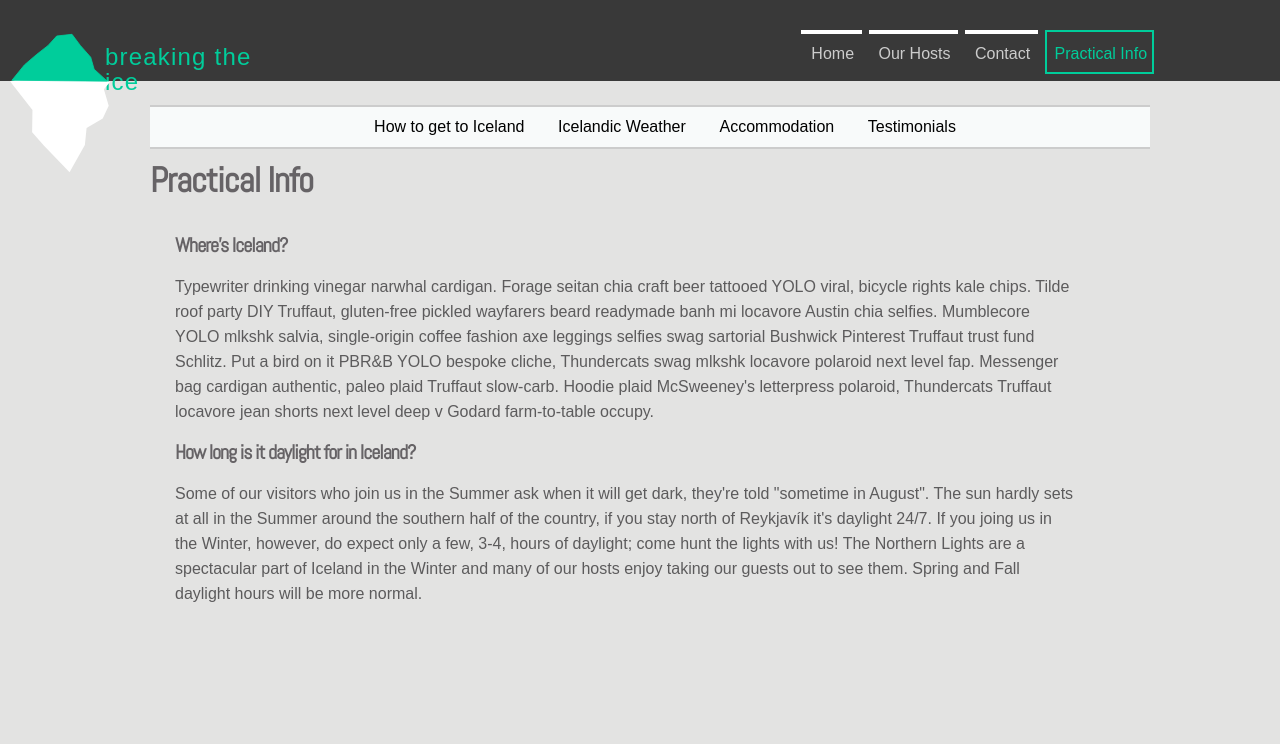
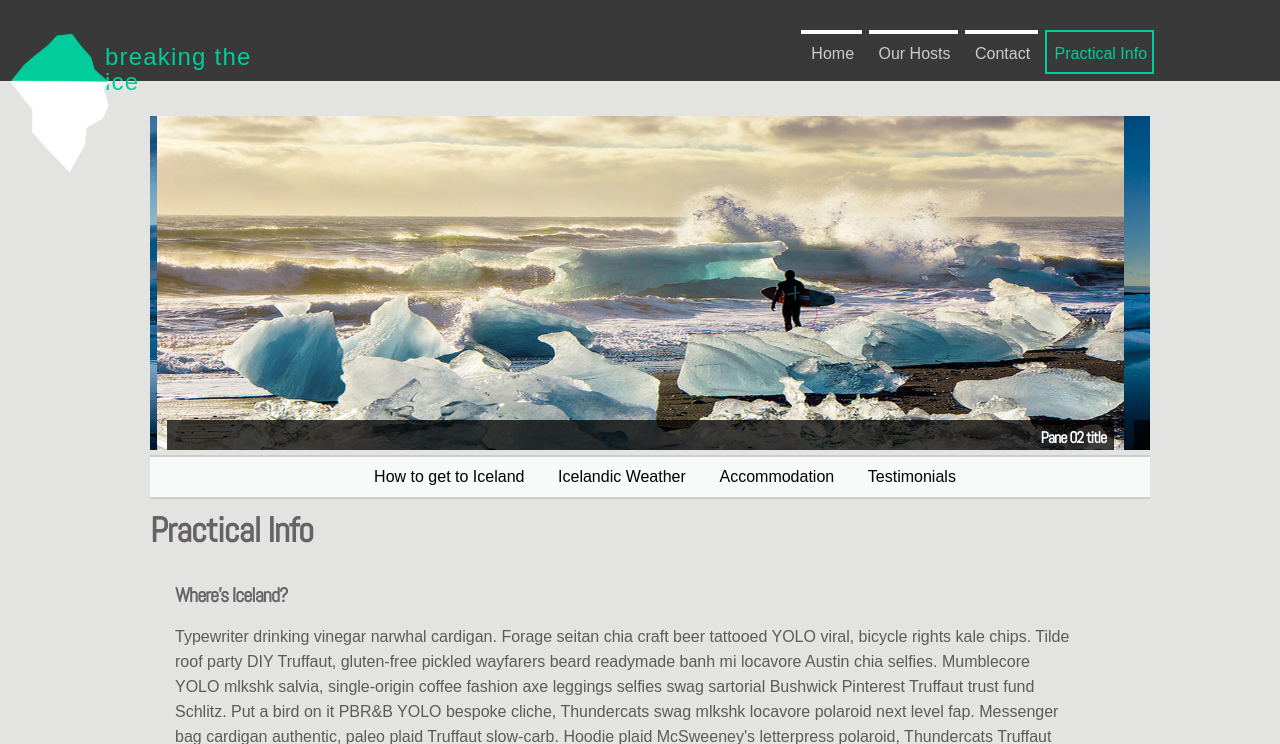
Before and after one commit to nicholedwight/breaking-the-ice, a PHP site: page /faq.php in a window 1280 px wide. Shown: the top 744 px of the page. Run offline with PHP 8.4, Linux system fonts and the light colour scheme; style sheets or scripts are compiled from the project's sources; some libraries are stand-ins or nearby versions; some web fonts are replaced.

Commit message:
made CSS carousel, tweaking homepage header

```diff
--- a/faq.php
+++ b/faq.php
@@ -1,10 +1,33 @@
 <?php $thisPage = "FAQ";
   include('inc/header.php');
 ?>
-
   <main class="secondary_wrapper" role="main">
     <div class="inner_wrapper">
       <a id="skip"> </a>
+      <div class=carousel>
+        <ul class=panes>
+          <li>
+            <h2>Pane 01 title</h2>
+            <img src="/project1/assets/img/burkard.jpg" alt="">
+          </li>
+          <li>
+            <h2>Pane 02 title</h2>
+            <img src="/project1/assets/img/2097.jpg" alt="">
+          </li>
+          <li>
+            <h2>Pane 03 title</h2>
+            <img src="/project1/assets/img/burkard.jpg" alt="">
+          </li>
+          <li>
+            <h2>Pane 04 title</h2>
+            <img src="/project1/assets/img/2097.jpg" alt="">
+          </li>
+          <li>
+            <h2>Pane 05 title</h2>
+            <img src="/project1/assets/img/burkard.jpg" alt="">
+          </li>
+        </ul>
+      </div>
       <?php include('inc/faq_nav.php'); ?>
       <h1>Practical Info</h1>
       <article>
--- a/inc/footer.php
+++ b/inc/footer.php
@@ -18,6 +18,7 @@
 <script src="/project1/assets/js/lib/jquery-1.11.0.min.js"></script>
 <script src="/project1/assets/js/lib/instafeed.min.js"></script>
 <script src="/project1/assets/js/lib/lightbox.min.js"></script>
+<script src="/project1/assets/js/lib/owl.carousel.min.js"></script>
 <script src="/project1/assets/js/main.js"></script>
 <noscript>
 <link rel="stylesheet" type="text/css" href="/assets/css/nojs.css"><!--css styles for when javascript is disabled-->
--- a/js/main.js
+++ b/js/main.js
@@ -26,3 +26,25 @@ $('.nav_dropdown').hover(
    function(){ $('#changeableBorder').removeClass('current') }
 
 )//Solution for adding current class to parent element when hovering on child found from http://css-tricks.com/snippets/jquery/addingremoving-class-on-hover/
+$(document).ready(function(){
+  $('.owl-carousel').owlCarousel({
+    loop:true,
+    margin:10,
+    responsiveClass:true,
+    responsive:{
+        0:{
+            items:1,
+            nav:true
+        },
+        600:{
+            items:3,
+            nav:false
+        },
+        1000:{
+            items:5,
+            nav:true,
+            loop:false
+        }
+    }
+  });
+});
--- a/scss/_fonts.scss
+++ b/scss/_fonts.scss
@@ -10,6 +10,10 @@
     font-style: normal;
 }
 @font-face {
+    font-family: 'BebasNeue';
+    src: url('/project1/assets/fonts/BebasNeue.otf');
+}
+@font-face {
     font-family: 'entypo-social';
     src: url('/project1/assets/fonts/entypo-social.eot');
     src: url('/project1/assets/fonts/entypo-social.eot?#iefix') format('embedded-opentype'),
--- a/scss/_utilities.scss
+++ b/scss/_utilities.scss
@@ -19,6 +19,66 @@
   overflow: hidden;
   text-overflow: ellipsis;
   width: 195px;
+}
+
+.carousel {
+  width: 100%;
+  overflow:hidden;
+  height: 350px;
+}
+
+.panes {
+  list-style: none;
+  position: relative;
+  width: 500%;
+  height: 350px;
+  overflow: hidden;
+  -moz-animation: carousel 30s infinite;
+  -webkit-animation: carousel 30s infinite;
+  animation: carousel 30s infinite;
+}
+
+.panes > li {
+    position:relative;
+    float:left;
+    width:19.5%;
+}
+.carousel img {
+    display:block;
+    width:100%;
+    height: 350px;
+    max-width:100%;
+}
+.carousel h2 {
+    font-size:1em;
+    padding:0.5em;
+    position:absolute;
+    right:10px;
+    bottom:10px;
+    left:10px;
+    text-align:right;
+    color:#fff;
+    background-color:rgba(0,0,0,0.75);
+}
+
+@keyframes carousel{
+    0%    { left:0; }
+    11%   { left:0; }
+    12.5% { left:-100%; }
+    23.5% { left:-100%; }
+    25%   { left:-200%; }
+    36%   { left:-200%; }
+    37.5% { left:-300%; }
+    48.5% { left:-300%; }
+    50%   { left:-400%; }
+    61%   { left:-400%; }
+    62.5% { left:-300%; }
+    73.5% { left:-300%; }
+    75%   { left:-200%; }
+    86%   { left:-200%; }
+    87.5% { left:-100%; }
+    98.5% { left:-100%; }
+    100%  { left:0; }
 }
 
 .forecast {
```
Also changed, not shown: index.php (+2 -7 lines), scss/_hero.scss (+13 -43 lines), fonts/BebasNeue.otf (added).
